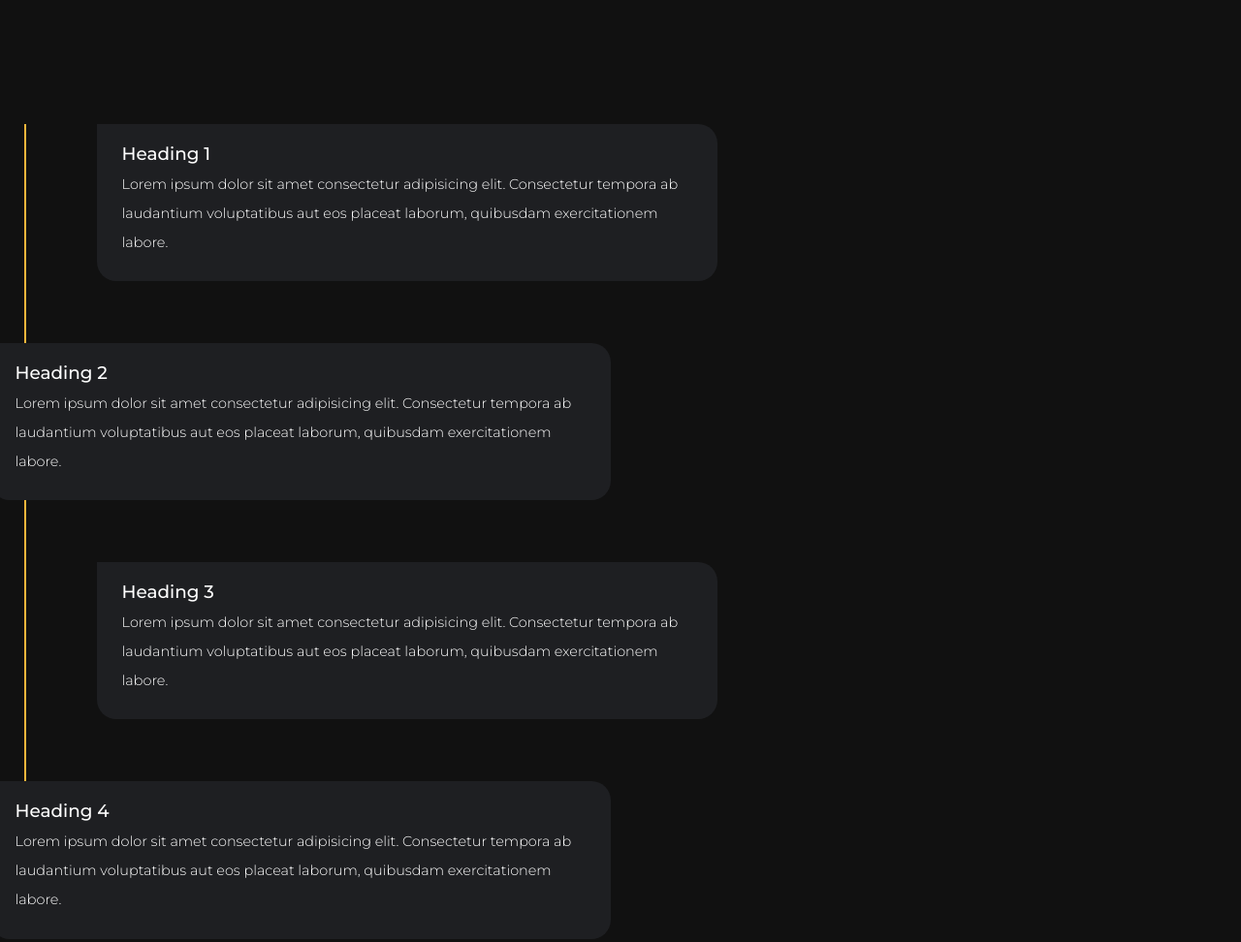
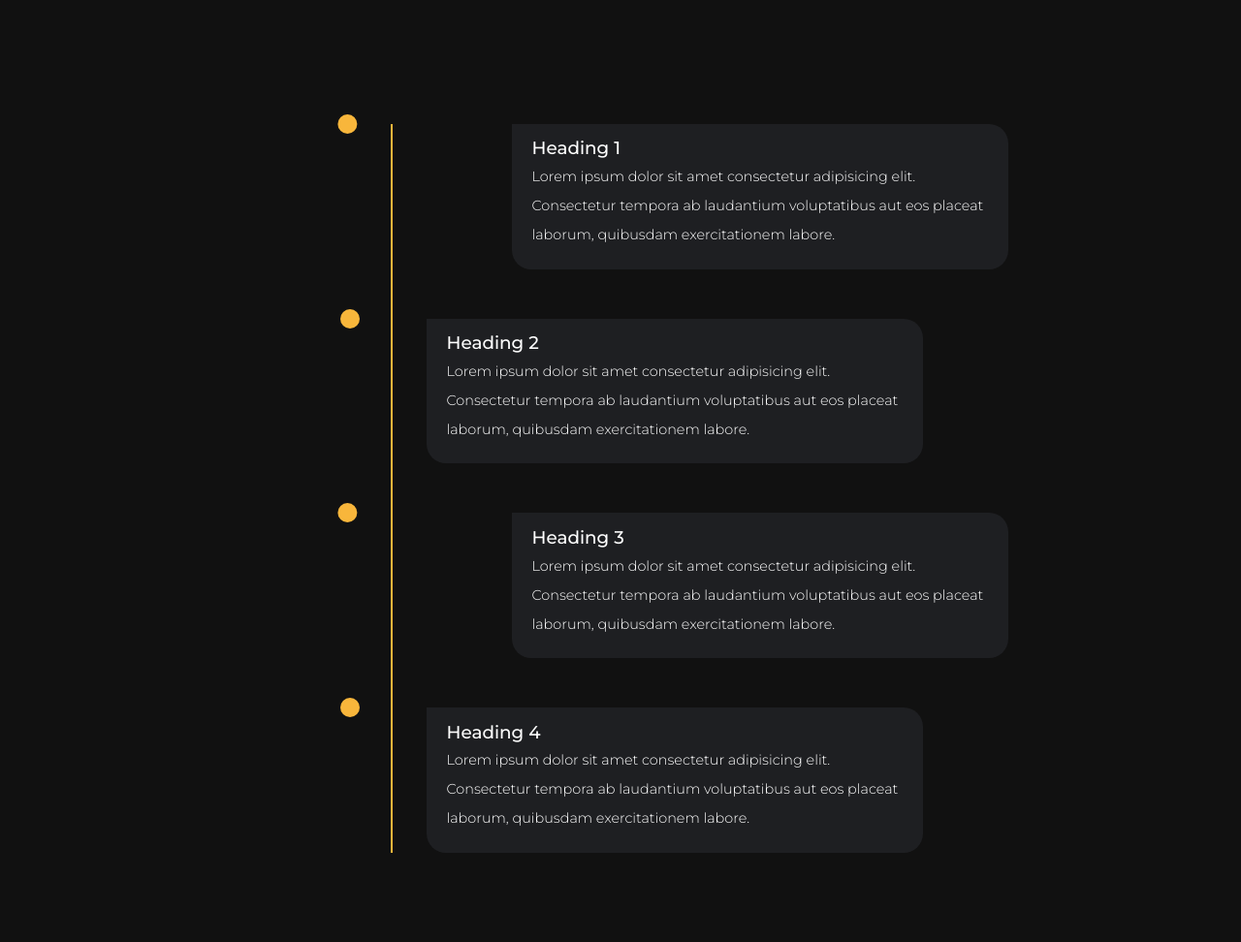
Before and after one commit to Jayesh0704/Timeline, a plain HTML site: page index.html in a window 1280 px wide. Shown: the top 972 px of the page at 97% size. Drawn offline with Linux system fonts and the light colour scheme.

Commit message:
Update style.css

```diff
--- a/style.css
+++ b/style.css
@@ -17,7 +17,7 @@ html {
   background-color: #111;
 }
 .timeline {
-  width: 120%;
+  width: 80%;
   height: auto;
   max-width: 120%;
   margin: 0 auto;
@@ -54,7 +54,7 @@ html {
     content: "";
     position: absolute;
     top: 0;
-    left: 2%;
+    left: 27%;
     transform: translateX(-50%);
     width: 2px;
     height: 100%;
@@ -68,13 +68,13 @@ html {
   .timeline ul li:nth-child(odd) {
     float: left;
     clear: right;
-    transform: translateX(100px);
+    transform: translateX(400px);
     border-radius: 0px 20px 20px 20px;
   }
   .timeline ul li:nth-child(even) {
     float: right;
     clear: left;
-    transform: translateX(-650px);
+    transform: translateX(-200px);
     border-radius: 0px 20px 20px 20px;
   }
   .timeline ul li::before {
@@ -87,7 +87,7 @@ html {
     top: 0px;
   }
   .timeline ul li:nth-child(odd)::before {
-    transform: translate(-4258%, -50%);
+    transform: translate(-3508%, -50%);
     right: -30px;
   }
   .timeline ul li:nth-child(even)::before {
```
